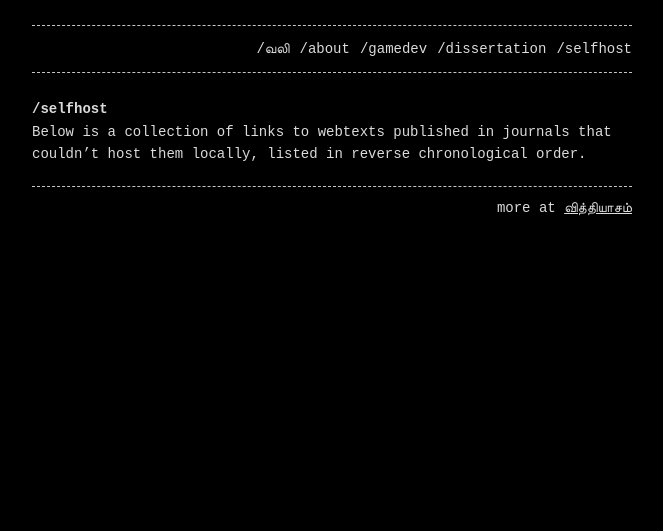
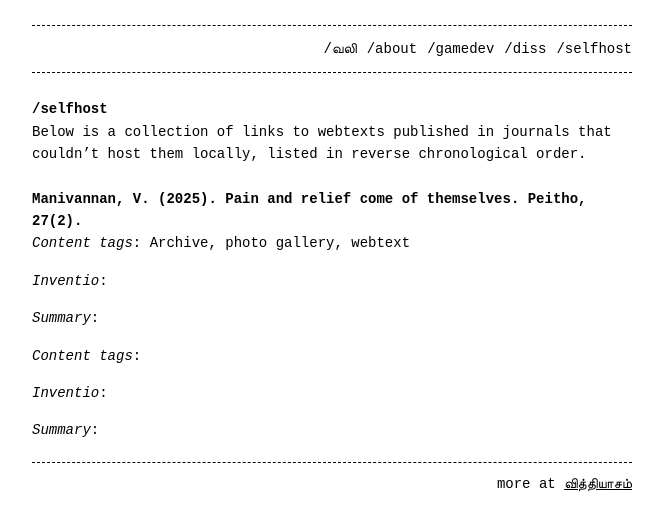
Before and after one commit to visforvali/visforvali.github.io, a Jekyll site: the page built from pubs.md, in a window 1280 px wide. Shown: the top 531 px of the page, without its empty margins (308-971 px from the left). Built offline with Jekyll 4.4.1, drawn with Linux system fonts in a browser that asks for light colours.

Commit message:
Change color theme

```diff
--- a/_config.yml
+++ b/_config.yml
@@ -16,7 +16,7 @@ header_pages:
 footer: 'more at <a href="https://vyshalimanivannan.com/" target="_blank">வித்தியாசம்</a>'
 
 style: dark # dark (default) or light
-listen_for_clients_preferred_style: false # true or false (default)
+listen_for_clients_preferred_style: true # true or false (default)
 
 plugins:
   - jekyll-seo-tag
--- a/diss.md
+++ b/diss.md
@@ -1,5 +1,5 @@
 ---
-title: /dissertation
+title: /diss
 layout: default
 permalink: /diss
 ---
@@ -11,6 +11,6 @@ _Content tags_: Academic ableism, chronic pain and fatigue, diasporic-disabled c
 
 _Inventio_: Composed using HTML5 and Bootstrap 5 in partial fulfillment of the requirements for a Ph.D. in Communication, Information, and Media from Rutgers University. (This is just an excerpt, but the full webtext represents the complete version of my dissertation, whereas the formatted version on file with ProQuest omits most of the interactive content.) In loving memory of my <span lang="ta">Appa</span>, who did not live to see this work finished, and who taught me <span lang="ta">அறிவுடையார் எல்லா முடையார் (arivudaiyar ella mudaiyar)</span>: that someone who possesses knowledge possesses everything.
 
-THIS IS ABOUT THE BODY, THE MIND, THE ACADEMY, THE CLINIC, TIME, AND PAIN is a capacious title for a sprawling project. I see these items as inextricably intertwined for the chronically pained subject. It's difficult to pinpoint a single argument for such a project, which follows a broad set of choppy queries, such as: What can a body do? What language does it speak, or what language is used to speak for it? How does the vulnerability and contingency of/in my chronically pained body echo structural flaws in society and mass culture? How do (mostly) accepted alternative practices, like bodywork, acupuncture, and body modification reconstitute the relationships between body and self, pain and personhood, and client and hands-on practitioner? And by experimenting with the sensory hierarchy, simulating contingency, and intervening with technology, how might we learn to differently and more expansively express and receive articulations of pain typically unrecognized by both medical technology and the untrained human eye?
+"This is About the Body, the Mind, the Academy, the Clinic, Time, and Pain" is a capacious title for a sprawling project. I see these items as inextricably intertwined for the chronically pained subject. It's difficult to pinpoint a single argument for such a project, which follows a broad set of choppy queries, such as: What can a body do? What language does it speak, or what language is used to speak for it? How does the vulnerability and contingency of/in my chronically pained body echo structural flaws in society and mass culture? How do (mostly) accepted alternative practices, like bodywork, acupuncture, and body modification reconstitute the relationships between body and self, pain and personhood, and client and hands-on practitioner? And by experimenting with the sensory hierarchy, simulating contingency, and intervening with technology, how might we learn to differently and more expansively express and receive articulations of pain typically unrecognized by both medical technology and the untrained human eye?
 
 /<a href="https://visforvali.github.io/bmactp/" target="_blank">dissertation excerpt</a> /<a href="https://vyshalimanivannan.com/public-defense/" target="_blank">access copy of public pres</a>
--- a/pubs.md
+++ b/pubs.md
@@ -7,3 +7,19 @@ permalink: /selfhost
 # /selfhost
 
 Below is a collection of links to webtexts published in journals that couldn't host them locally, listed in reverse chronological order.
+
+## Manivannan, V. (2025). Pain and relief come of themselves. Peitho, 27(2).
+
+_Content tags_: Archive, photo gallery, webtext
+
+_Inventio_:
+
+_Summary_:
+
+
+
+_Content tags_:
+
+_Inventio_:
+
+_Summary_:
```
